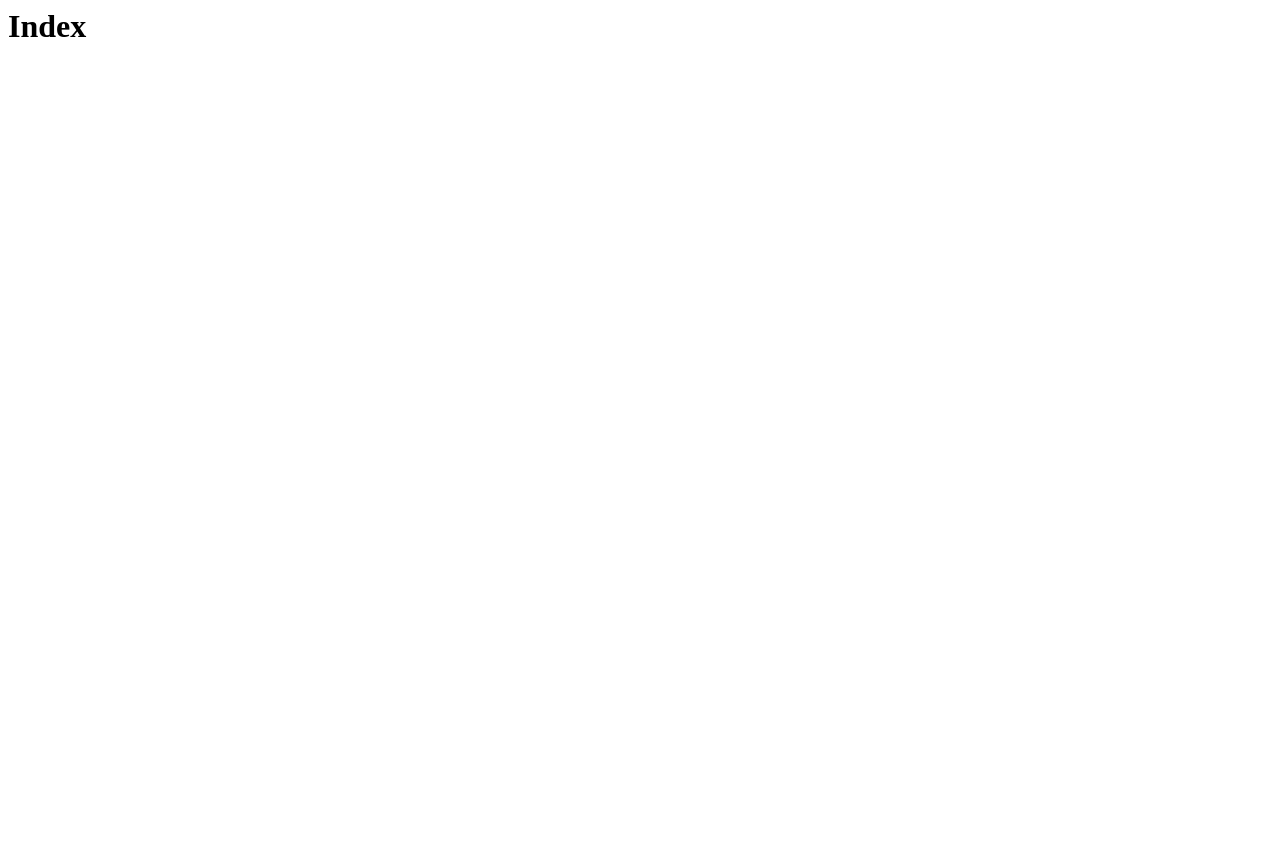
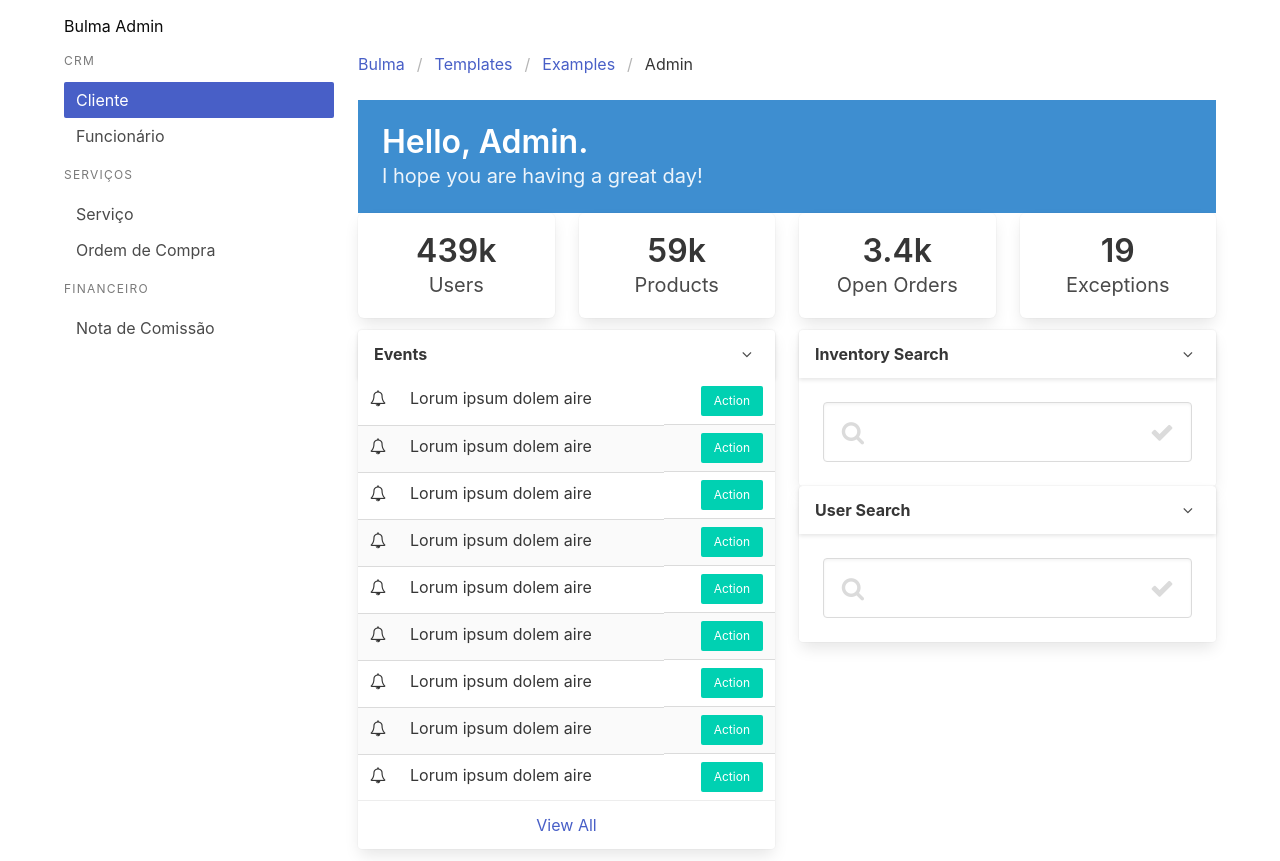
Before and after one commit to rg3915/comissao, a Django app: page / in a window 1280 px wide. Before the commit the page is almost empty. Before the commit the page ends 37 px from the top, so only its background shows below. Run offline with Django 4.2, Linux system fonts and the light colour scheme.

Commit message:
Adiciona base.html

```diff
--- a/backend/core/templates/base.html
+++ b/backend/core/templates/base.html
@@ -0,0 +1,299 @@
+<!DOCTYPE html>
+<html lang="en">
+
+<head>
+  <meta charset="utf-8">
+  <meta http-equiv="X-UA-Compatible" content="IE=edge">
+  <meta name="viewport" content="width=device-width, initial-scale=1.0, shrink-to-fit=no">
+
+  <link rel="shortcut icon" href="http://html5-training-in-hyderabad.blogspot.com.br/favicon.ico">
+
+  <link rel="shortcut icon" href="https://www.djangoproject.com/favicon.ico">
+
+  <title>Comissão</title>
+
+  <link href="https://fonts.googleapis.com/css?family=Open+Sans:300,400,700" rel="stylesheet">
+
+  <link rel="stylesheet" href="https://unpkg.com/bulma@0.9.4/css/bulma.min.css"/>
+
+  <!-- Font-awesome -->
+  <link rel="stylesheet" href="https://maxcdn.bootstrapcdn.com/font-awesome/4.7.0/css/font-awesome.min.css">
+
+  <!-- jQuery -->
+  <script src="https://code.jquery.com/jquery-3.4.1.min.js"></script>
+</head>
+
+<body>
+  <!-- START NAV -->
+  <nav class="navbar is-white">
+    <div class="container">
+      <div class="navbar-brand">
+        <a
+          class="navbar-item brand-text"
+          href="../index.html"
+        >
+          Bulma Admin
+        </a>
+        <div
+          class="navbar-burger burger"
+          data-target="navMenu"
+        >
+          <span></span>
+          <span></span>
+          <span></span>
+        </div>
+      </div>
+    </div>
+  </nav>
+  <!-- END NAV -->
+  <div class="container">
+    <div class="columns">
+      <div class="column is-3 ">
+        {% include "includes/nav.html" %}
+      </div>
+      <div class="column is-9">
+        {% block content %}
+          <nav
+            class="breadcrumb"
+            aria-label="breadcrumbs"
+          >
+            <ul>
+              <li><a href="../">Bulma</a></li>
+              <li><a href="../">Templates</a></li>
+              <li><a href="../">Examples</a></li>
+              <li class="is-active"><a
+                  href="#"
+                  aria-current="page"
+                >Admin</a></li>
+            </ul>
+          </nav>
+          <section class="hero is-info welcome is-small">
+            <div class="hero-body">
+              <div class="container">
+                <h1 class="title">
+                  Hello, Admin.
+                </h1>
+                <h2 class="subtitle">
+                  I hope you are having a great day!
+                </h2>
+              </div>
+            </div>
+          </section>
+          <section class="info-tiles">
+            <div class="tile is-ancestor has-text-centered">
+              <div class="tile is-parent">
+                <article class="tile is-child box">
+                  <p class="title">439k</p>
+                  <p class="subtitle">Users</p>
+                </article>
+              </div>
+              <div class="tile is-parent">
+                <article class="tile is-child box">
+                  <p class="title">59k</p>
+                  <p class="subtitle">Products</p>
+                </article>
+              </div>
+              <div class="tile is-parent">
+                <article class="tile is-child box">
+                  <p class="title">3.4k</p>
+                  <p class="subtitle">Open Orders</p>
+                </article>
+              </div>
+              <div class="tile is-parent">
+                <article class="tile is-child box">
+                  <p class="title">19</p>
+                  <p class="subtitle">Exceptions</p>
+                </article>
+              </div>
+            </div>
+          </section>
+          <div class="columns">
+            <div class="column is-6">
+              <div class="card events-card">
+                <header class="card-header">
+                  <p class="card-header-title">
+                    Events
+                  </p>
+                  <a
+                    href="#"
+                    class="card-header-icon"
+                    aria-label="more options"
+                  >
+                    <span class="icon">
+                      <i
+                        class="fa fa-angle-down"
+                        aria-hidden="true"
+                      ></i>
+                    </span>
+                  </a>
+                </header>
+                <div class="card-table">
+                  <div class="content">
+                    <table class="table is-fullwidth is-striped">
+                      <tbody>
+                        <tr>
+                          <td width="5%"><i class="fa fa-bell-o"></i></td>
+                          <td>Lorum ipsum dolem aire</td>
+                          <td class="level-right"><a
+                              class="button is-small is-primary"
+                              href="#"
+                            >Action</a></td>
+                        </tr>
+                        <tr>
+                          <td width="5%"><i class="fa fa-bell-o"></i></td>
+                          <td>Lorum ipsum dolem aire</td>
+                          <td class="level-right"><a
+                              class="button is-small is-primary"
+                              href="#"
+                            >Action</a></td>
+                        </tr>
+                        <tr>
+                          <td width="5%"><i class="fa fa-bell-o"></i></td>
+                          <td>Lorum ipsum dolem aire</td>
+                          <td class="level-right"><a
+                              class="button is-small is-primary"
+                              href="#"
+                            >Action</a></td>
+                        </tr>
+                        <tr>
+                          <td width="5%"><i class="fa fa-bell-o"></i></td>
+                          <td>Lorum ipsum dolem aire</td>
+                          <td class="level-right"><a
+                              class="button is-small is-primary"
+                              href="#"
+                            >Action</a></td>
+                        </tr>
+                        <tr>
+                          <td width="5%"><i class="fa fa-bell-o"></i></td>
+                          <td>Lorum ipsum dolem aire</td>
+                          <td class="level-right"><a
+                              class="button is-small is-primary"
+                              href="#"
+                            >Action</a></td>
+                        </tr>
+                        <tr>
+                          <td width="5%"><i class="fa fa-bell-o"></i></td>
+                          <td>Lorum ipsum dolem aire</td>
+                          <td class="level-right"><a
+                              class="button is-small is-primary"
+                              href="#"
+                            >Action</a></td>
+                        </tr>
+                        <tr>
+                          <td width="5%"><i class="fa fa-bell-o"></i></td>
+                          <td>Lorum ipsum dolem aire</td>
+                          <td class="level-right"><a
+                              class="button is-small is-primary"
+                              href="#"
+                            >Action</a></td>
+                        </tr>
+                        <tr>
+                          <td width="5%"><i class="fa fa-bell-o"></i></td>
+                          <td>Lorum ipsum dolem aire</td>
+                          <td class="level-right"><a
+                              class="button is-small is-primary"
+                              href="#"
+                            >Action</a></td>
+                        </tr>
+                        <tr>
+                          <td width="5%"><i class="fa fa-bell-o"></i></td>
+                          <td>Lorum ipsum dolem aire</td>
+                          <td class="level-right"><a
+                              class="button is-small is-primary"
+                              href="#"
+                            >Action</a></td>
+                        </tr>
+                      </tbody>
+                    </table>
+                  </div>
+                </div>
+                <footer class="card-footer">
+                  <a
+                    href="#"
+                    class="card-footer-item"
+                  >View All</a>
+                </footer>
+              </div>
+            </div>
+            <div class="column is-6">
+              <div class="card">
+                <header class="card-header">
+                  <p class="card-header-title">
+                    Inventory Search
+                  </p>
+                  <a
+                    href="#"
+                    class="card-header-icon"
+                    aria-label="more options"
+                  >
+                    <span class="icon">
+                      <i
+                        class="fa fa-angle-down"
+                        aria-hidden="true"
+                      ></i>
+                    </span>
+                  </a>
+                </header>
+                <div class="card-content">
+                  <div class="content">
+                    <div class="control has-icons-left has-icons-right">
+                      <input
+                        class="input is-large"
+                        type="text"
+                        placeholder=""
+                      >
+                      <span class="icon is-medium is-left">
+                        <i class="fa fa-search"></i>
+                      </span>
+                      <span class="icon is-medium is-right">
+                        <i class="fa fa-check"></i>
+                      </span>
+                    </div>
+                  </div>
+                </div>
+              </div>
+              <div class="card">
+                <header class="card-header">
+                  <p class="card-header-title">
+                    User Search
+                  </p>
+                  <a
+                    href="#"
+                    class="card-header-icon"
+                    aria-label="more options"
+                  >
+                    <span class="icon">
+                      <i
+                        class="fa fa-angle-down"
+                        aria-hidden="true"
+                      ></i>
+                    </span>
+                  </a>
+                </header>
+                <div class="card-content">
+                  <div class="content">
+                    <div class="control has-icons-left has-icons-right">
+                      <input
+                        class="input is-large"
+                        type="text"
+                        placeholder=""
+                      >
+                      <span class="icon is-medium is-left">
+                        <i class="fa fa-search"></i>
+                      </span>
+                      <span class="icon is-medium is-right">
+                        <i class="fa fa-check"></i>
+                      </span>
+                    </div>
+                  </div>
+                </div>
+              </div>
+            </div>
+          </div>
+        {% endblock content %}
+      </div>
+    </div>
+  </div>
+</body>
+
+</html>
--- /dev/null
+++ b/backend/core/templates/includes/nav.html
@@ -0,0 +1,32 @@
+<aside class="menu is-hidden-mobile">
+  <p class="menu-label">
+    CRM
+  </p>
+  <ul class="menu-list">
+    <li>
+      <a class="is-active" href="{% url 'crm:customer_list' %}">Cliente</a>
+    </li>
+    <li>
+      <a href="{% url 'crm:employee_list' %}">Funcionário</a>
+    </li>
+  </ul>
+  <p class="menu-label">
+    Serviços
+  </p>
+  <ul class="menu-list">
+    <li>
+      <a href="{% url 'service:service_list' %}">Serviço</a>
+    </li>
+    <li>
+      <a href="{% url 'service:order_list' %}">Ordem de Compra</a>
+    </li>
+  </ul>
+  <p class="menu-label">
+    Financeiro
+  </p>
+  <ul class="menu-list">
+    <li>
+      <a href="{% url 'financial:comission_note_list' %}">Nota de Comissão</a>
+    </li>
+  </ul>
+</aside>
--- a/backend/core/templates/index.html
+++ b/backend/core/templates/index.html
@@ -1 +1 @@
-<h1>Index</h1>
+{% extends "base.html" %}
```
